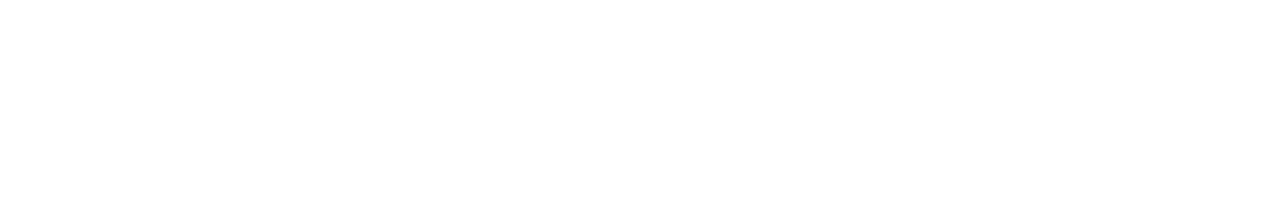
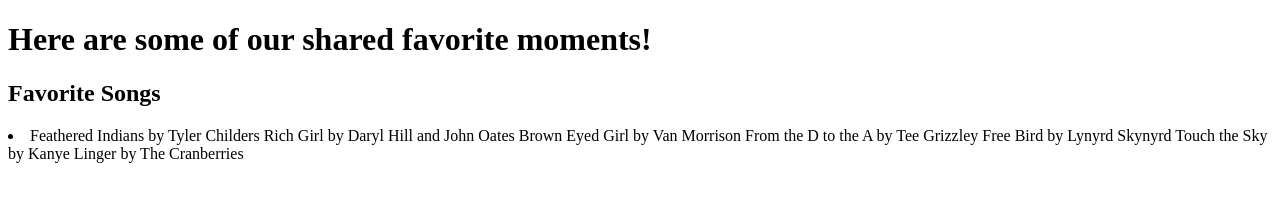
Before and after one commit to racheltowner222/finnterent, a plain HTML site: page sharedalbum.html in a window 1280 px wide. Drawn offline with Linux system fonts and the light colour scheme.

Commit message:
new page

```diff
--- a/sharedalbum.html
+++ b/sharedalbum.html
@@ -0,0 +1,26 @@
+<!DOCTYPE html>
+<html lang="en">
+<head>
+    <meta charset="UTF-8">
+    <meta name="viewport" content="width=device-width, initial-scale=1.0">
+    <title>Document</title>
+</head>
+<body>
+    <h1>
+        Here are some of our shared favorite moments!
+    </h1>
+    <h2>
+        Favorite Songs
+    </h2>
+        <li>
+            Feathered Indians by Tyler Childers
+            Rich Girl by Daryl Hill and John Oates
+            Brown Eyed Girl by Van Morrison
+            From the D to the A by Tee Grizzley
+            Free Bird by Lynyrd Skynyrd
+            Touch the Sky by Kanye
+            Linger by The Cranberries
+        </li>
+
+</body>
+</html>
```
Also changed, not shown: bucketlist.html (+13 -0 lines), index.html (+2 -0 lines).
